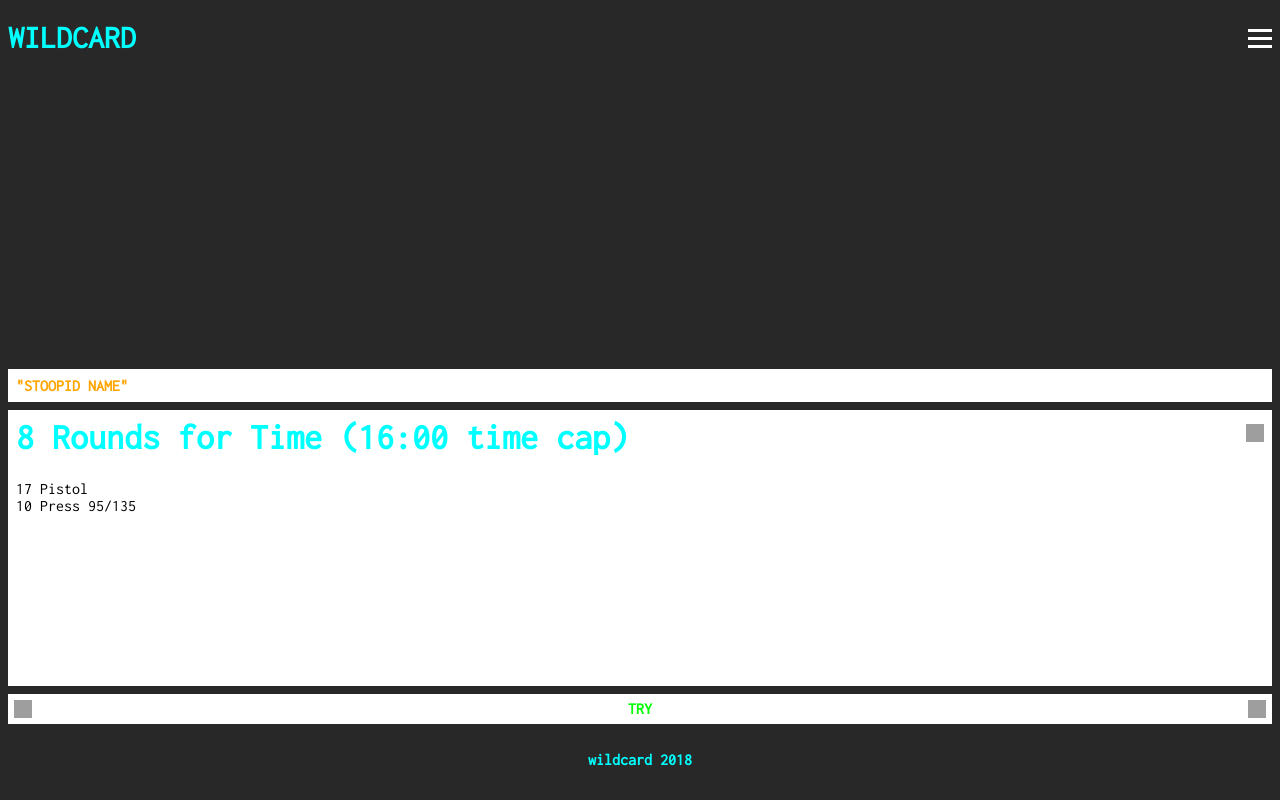
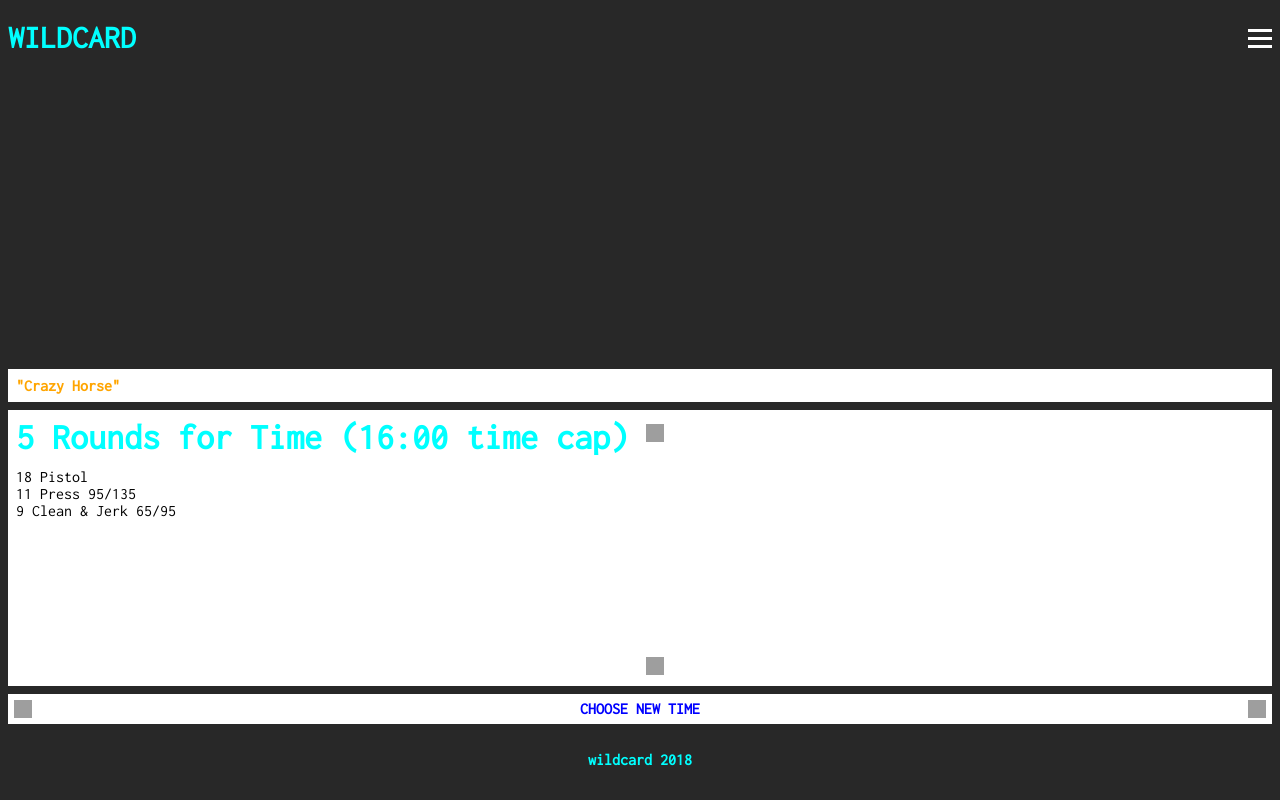
Before and after one commit to Jexeones24/exercist, a React app: page / in a window 1280 px wide. Both pictures are taken after a click on the element "GO". Built offline with nearby package versions, Linux system fonts and the light colour scheme; grey boxes are pictures that could not be loaded.

Commit message:
Add back button (#3)
* Add back button and restyled slide

* Fixed arrow direction #dyslexia

```diff
--- a/src/components/Icons/Arrows/arrows.module.scss
+++ b/src/components/Icons/Arrows/arrows.module.scss
@@ -3,7 +3,7 @@
   width: 18px;
 }
 
-.forward {
+.back {
   img {
     transform: scaleX(-1);
   }
--- a/src/components/Icons/Arrows/index.js
+++ b/src/components/Icons/Arrows/index.js
@@ -6,12 +6,12 @@ import styles from './arrows.module.scss';
 const Arrows = (props) => {
   const classes = classnames(
     styles.icon,
-    props.forward && styles.forward
+    props.back && styles.back
   );
 
   return (
     <span className={classes} onClick={props.onClick}>
-      <img src={ARROWS_SRC} alt={ props.forward ? 'Forward' : 'Back' } />
+      <img src={ARROWS_SRC} alt={ props.back ? 'Back' : 'Forward' } />
     </span>
   );
 };
--- a/src/components/Slider/index.js
+++ b/src/components/Slider/index.js
@@ -38,7 +38,6 @@ class Slider extends Component {
 
     return (
       <div className={styles.slider}>
-
         <div className={styles['slides-wrapper']}>
           { this.state.slides
             .map((slide, idx) => (
@@ -50,11 +49,15 @@ class Slider extends Component {
             ))
           }
         </div>
-
         <div className={styles.buttons}>
-          <Arrows forward onClick={this.goToNext} />
-          <span className={styles.try}>TRY</span>
-          <Arrows onClick={this.goToPrevious}/>
+          <Arrows back onClick={this.goToPrevious} />
+          <span
+            className={styles.toggle}
+            onClick={this.props.showTimeDisplay}
+          >
+            CHOOSE NEW TIME
+          </span>
+          <Arrows onClick={this.goToNext}/>
         </div>
       </div>
     );
--- a/src/components/Slider/slide.js
+++ b/src/components/Slider/slide.js
@@ -3,27 +3,33 @@ import styles from './slider.module.scss';
 
 const Slide = ({ classNames, content }) => {
   const {
+    name,
     title,
     formattedRepsAndMovements
   } = content;
 
   return (
     <div className={classNames}>
-      <div className={styles.name}>"STOOPID NAME"</div>
-      <div className={styles['text-wrapper']}>
-        <div className={styles.header}>
+      <div className={styles.name}>"{ name }"</div>
+      <div className={styles['slide-wrapper']}>
+        <div className={styles['workout-body']}>
           <span className={styles.title}>{ title }</span>
+          <React.Fragment>
+            { formattedRepsAndMovements
+                .map((reps, idx) => (
+                  <div key={idx}>{ reps }</div>
+                ))
+            }
+          </React.Fragment>
+        </div>
+        <div className={styles['right-side-icons']}>
           <span className={styles['icon-wrapper']} onClick={() => alert('Favorited!!!')}>
-            <img src='http://www.downloadclipart.net/large/11072-red-heart-design.png' />
+            <img src='http://www.downloadclipart.net/large/11072-red-heart-design.png' alt='heart' />
+          </span>
+          <span>
+            <img src='https://upload.wikimedia.org/wikipedia/commons/thumb/3/31/Button_Icon_Green.svg/2000px-Button_Icon_Green.svg.png' alt='circle'/>
           </span>
         </div>
-        <React.Fragment>
-          { formattedRepsAndMovements
-              .map((reps, idx) => (
-                <div key={idx}>{ reps }</div>
-              ))
-          }
-        </React.Fragment>
       </div>
     </div>
   );
--- a/src/components/Slider/slider.module.scss
+++ b/src/components/Slider/slider.module.scss
@@ -24,10 +24,11 @@
   font-weight: bolder;
   color: #00FFFF;
   margin-right: 12px;
+  margin-bottom: 12px;
 }
 
 .name,
-.text-wrapper {
+.slide-wrapper {
   background-color: white;
   padding: 8px;
   margin-bottom: 8px;
@@ -36,6 +37,23 @@
     color: #FFA500;
     font-weight: bolder;
   }
+}
+
+.slide-wrapper {
+  display: flex;
+  height: 260px;
+}
+
+.workout-body {
+  display: flex;
+  flex-direction: column;
+}
+
+.right-side-icons {
+  display: flex;
+  flex-direction: column;
+  justify-content: space-between;
+  margin-left: 6px;
 }
 
 .icon-wrapper {
@@ -47,12 +65,6 @@ img {
   width: 18px;
 }
 
-.text-wrapper {
-  display: flex;
-  flex-direction: column;
-  height: 260px;
-}
-
 .buttons {
   background-color: white;
   display: flex;
@@ -60,9 +72,13 @@ img {
   padding: 6px;
 }
 
-.try {
+.toggle {
   font-weight: bolder;
-  color: lime;
+  color: blue;
+
+  &:hover {
+    color: lime;
+  }
 }
 
 .active {
--- a/src/containers/ToggleDisplay/index.js
+++ b/src/containers/ToggleDisplay/index.js
@@ -11,10 +11,16 @@ class ToggleDisplay extends Component {
 
   handleTimeChange = (e) => this.setState({ time: Number(e.target.value) });
 
-  updateTime = (time) => {
-    this.setState({ showWorkout: true, time });
+  handleTimeSubmit = (time) => {
+    this.setState({ time });
+    this.toggleDisplay();
   }
 
+  toggleDisplay = () => {
+    this.setState({
+      showWorkout: !this.state.showWorkout
+    });
+  }
 
   render () {
     const {
@@ -25,10 +31,13 @@ class ToggleDisplay extends Component {
     return (
       <div className={styles.content}>
         { showWorkout ?
-            <Workout time={time} />
+          <Workout
+            time={time}
+            showTimeDisplay={this.toggleDisplay}
+          />
             :
             <TimeDisplay
-              getTimeSubmit={this.updateTime}
+              getTimeSubmit={this.handleTimeSubmit}
               handleTimeIncrease={this.incrementTime}
               handleTimeDecrease={this.decrementTime}
             />
--- a/src/containers/Workout/AMRAP/calculations.js
+++ b/src/containers/Workout/AMRAP/calculations.js
@@ -3,8 +3,10 @@ import { getRandom } from 'util/random';
 import { assignWeightLoadsToMovements } from '../util/weightLoad';
 import { AMRAP } from './constants';
 import { getAmrapReps } from '../util/reps';
+import { NAMES } from '../../../names';
 
 export const buildAmrap = (time, duration, workoutStyle) => {
+  const name = getRandom(NAMES);
   const repScheme = getRandom(AMRAP.repSchemes);
   const movementCount = getRandom(AMRAP.movementCounts[duration]);
   const movements = getMovements(movementCount);
@@ -15,6 +17,7 @@ export const buildAmrap = (time, duration, workoutStyle) => {
   const title = `${workoutStyle.longName} in ${time} Minutes`;
 
   return {
+    name,
     title,
     formattedRepsAndMovements: formatted
   };
--- a/src/containers/Workout/Interval/calculations.js
+++ b/src/containers/Workout/Interval/calculations.js
@@ -9,6 +9,7 @@ import {
   TABATA,
   INTERVAL_TYPES
 } from './constants';
+import { NAMES } from '../../../names';
 
 const getIntervalType = (time, duration) => {
   const types = INTERVAL_TYPES.filter(int => int.possibleDurations.includes(duration));
@@ -29,6 +30,7 @@ const getIntervalType = (time, duration) => {
 };
 
 export const buildInterval = (time, duration) => {
+  const name = getRandom(NAMES);
   const type = getIntervalType(time, duration);
   const movementCount = getRandom(type.movementCounts[duration]);
   const movements = getMovements(movementCount);
@@ -38,6 +40,7 @@ export const buildInterval = (time, duration) => {
   const title = `${type.longName} for ${time} Minutes`;
 
   return {
+    name,
     title,
     formattedRepsAndMovements
   };
--- a/src/containers/Workout/Interval/constants.js
+++ b/src/containers/Workout/Interval/constants.js
@@ -31,8 +31,8 @@ export const EMOM = {
   ],
   movementCounts: {
     SHORT_DURATION_RANGE: [1],
-    MODERATE_DURATION_RANGE: [1],
-    LONG_DURATION_RANGE: [1]
+    MODERATE_DURATION_RANGE: [1, 2],
+    LONG_DURATION_RANGE: [1, 2]
   },
   workPeriodInSecondsWithRest: 50
 };
@@ -64,8 +64,8 @@ export const E3MOM = {
   ],
   movementCounts: {
     SHORT_DURATION_RANGE: [1, 2],
-    MODERATE_DURATION_RANGE: [1, 2],
-    LONG_DURATION_RANGE: [1, 2]
+    MODERATE_DURATION_RANGE: [1, 2, 3],
+    LONG_DURATION_RANGE: [1, 2, 3]
   },
   workPeriodInSecondsWithRest: 150
 };
--- a/src/containers/Workout/RoundsForTime/calculations.js
+++ b/src/containers/Workout/RoundsForTime/calculations.js
@@ -2,11 +2,13 @@ import { getRandom } from 'util/random';
 import { ROUNDS_FOR_TIME } from './constants';
 import { calculateSecondsPerMovement, getMovements } from '../util/movement';
 import { assignWeightLoadsToMovements, getFormattedWeightLoads } from '../util/weightLoad';
+import { NAMES } from '../../../names';
 
 const rest = (time) => time * 8;
 const workTimePerRoundInSeconds = (time, rounds) => Math.ceil(((time * 60) - rest(time)) / rounds);
 
 export const buildRoundsForTime = (time, duration, workoutStyle) => {
+  const name = getRandom(NAMES);
   const rounds = getRandom(ROUNDS_FOR_TIME[duration].roundCountRange);
   const timePerRound = workTimePerRoundInSeconds(time, rounds);
   const movementCount = getRandom(ROUNDS_FOR_TIME[duration].movements);
@@ -17,6 +19,7 @@ export const buildRoundsForTime = (time, duration, workoutStyle) => {
   const title = `${rounds} ${workoutStyle.longName} (${time}:00 time cap)`;
 
   return {
+    name,
     title,
     formattedRepsAndMovements
   };
--- a/src/containers/Workout/index.js
+++ b/src/containers/Workout/index.js
@@ -15,6 +15,7 @@ class Workout extends Component {
       <div className={styles['workout-container']}>
         <Slider
           slides={this.workouts}
+          showTimeDisplay={this.props.showTimeDisplay}
         />
       </div>
     );
--- /dev/null
+++ b/src/names.js
@@ -0,0 +1,47 @@
+export const NAMES = [
+  'Lust',
+  'Gusto',
+  'Gibberish',
+  'Fook Yu',
+  'Fook Mi',
+  'Pi',
+  'Lambda',
+  'Zeus',
+  'Boulder',
+  'Cheap Thrill',
+  'Panties',
+  'Thriller',
+  'Pill Box',
+  'Ruby',
+  'Python',
+  'BooYAH!',
+  'Hustler',
+  'Fame',
+  'Kid Sister',
+  'HAAALP!!!',
+  'Lisp',
+  'Bermuda',
+  'Kitty Cat',
+  'Rainbow Sprinkles',
+  'Sunday Funday',
+  'Sundae',
+  'Hot Fudge',
+  'XXX',
+  'Fire & Ice',
+  'Heaven & Hell',
+  'Cadillac',
+  'Catatonic',
+  'Gin & Tonic',
+  'Hot Toddy',
+  'Crazy Horse',
+  'Jo Mama',
+  'Po\' Boy',
+  'Oh, Boy',
+  'Try Me',
+  'Juicy',
+  'Rage',
+  'Envy',
+  'Gluttony',
+  'Sin',
+  'Greed'
+];
```
